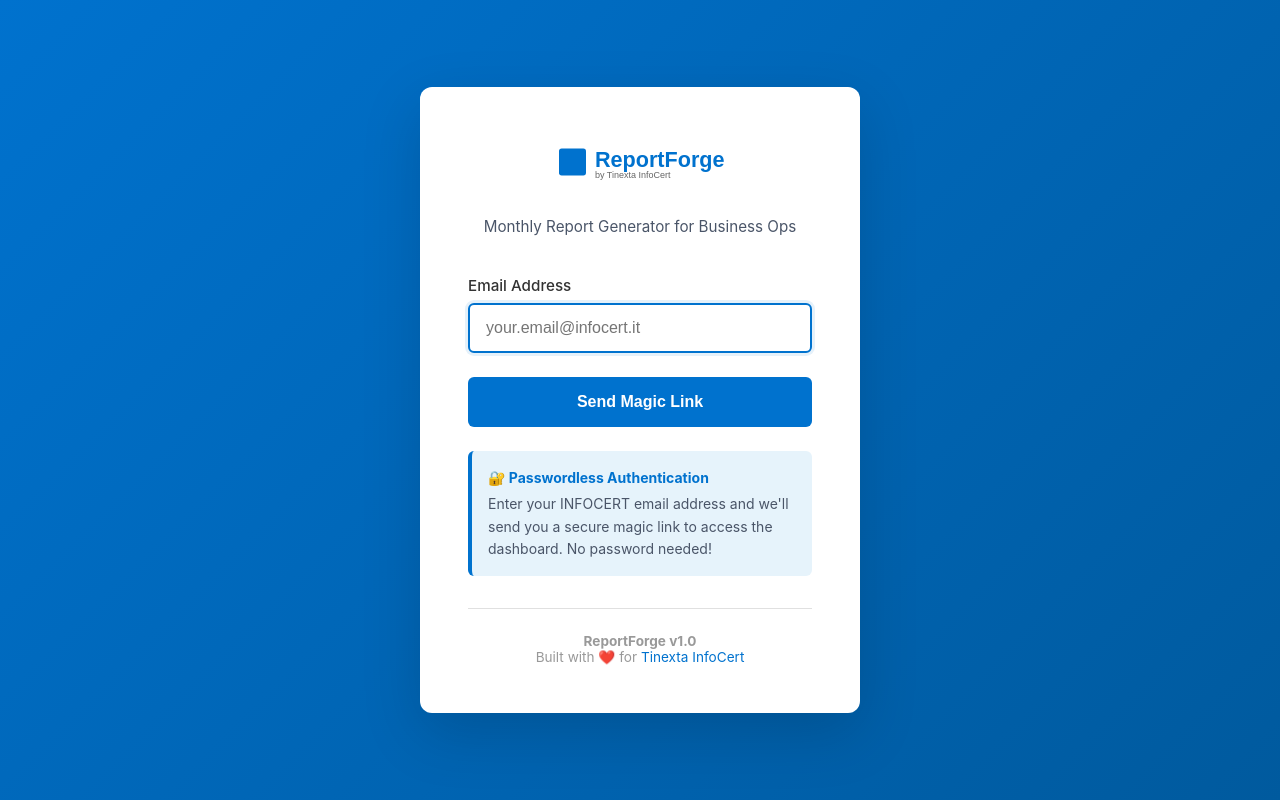
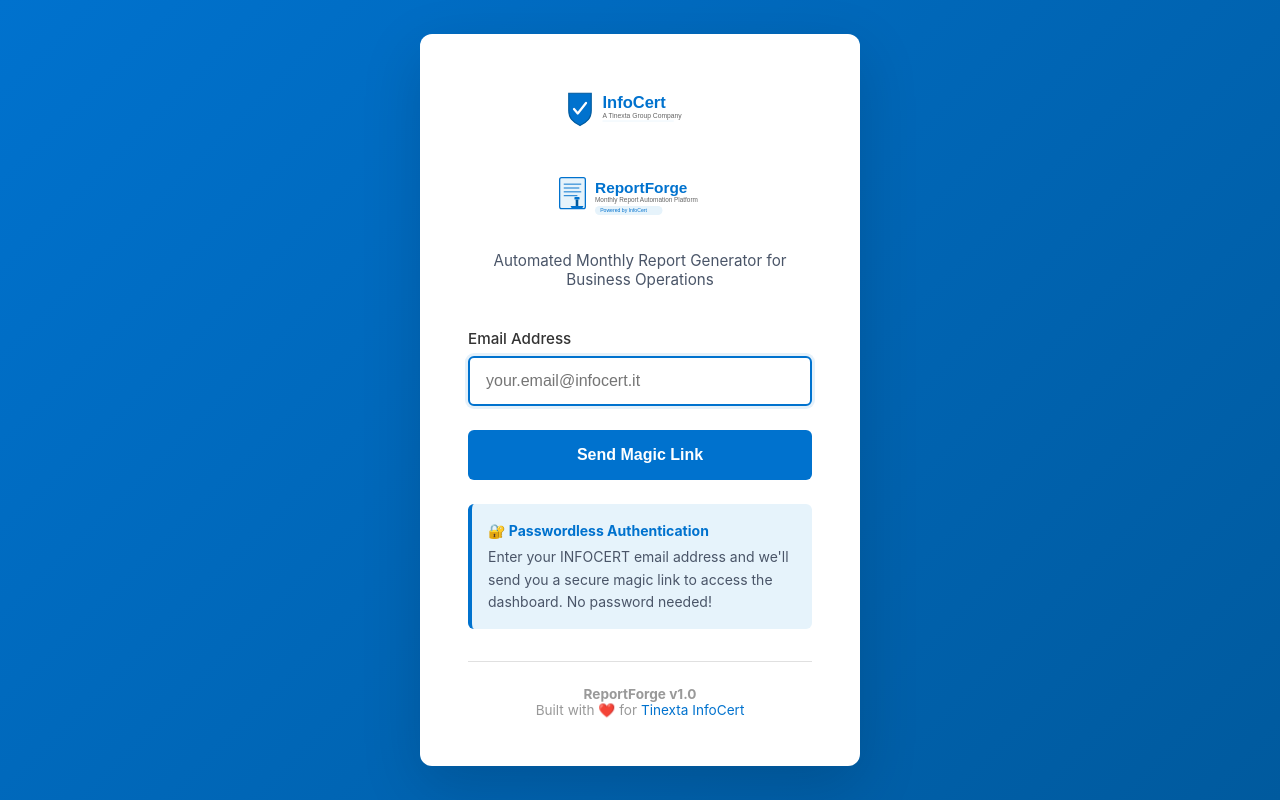
Before and after one commit to ilvolodel/reportforge, a Python web app: template frontend/templates/login.html in a window 1280 px wide. Run offline with Jinja, Linux system fonts and the light colour scheme; the template is opened without the code that fills it, so the values that code supplies are empty.

Commit message:
Add InfoCert and ReportForge logos to login page
- Created professional SVG logo for InfoCert with Tinexta branding
- Created ReportForge branded logo with document/forge icon
- Updated login.html to display both logos
- Logos follow InfoCert corporate identity (#0072CE blue)

```diff
--- a/frontend/templates/login.html
+++ b/frontend/templates/login.html
@@ -182,14 +182,13 @@
 <body>
     <div class="login-container">
         <div class="logo">
-            <!-- Tinexta InfoCert Logo SVG -->
-            <svg class="logo-svg" viewBox="0 0 200 60" xmlns="http://www.w3.org/2000/svg">
-                <rect x="10" y="15" width="30" height="30" fill="#0072CE" rx="3"/>
-                <text x="50" y="35" font-family="Arial, sans-serif" font-size="24" font-weight="bold" fill="#0072CE">ReportForge</text>
-                <text x="50" y="48" font-family="Arial, sans-serif" font-size="10" fill="#666">by Tinexta InfoCert</text>
-            </svg>
+            <!-- InfoCert Logo -->
+            <img src="/static/assets/infocert-logo.svg" alt="InfoCert - A Tinexta Group Company" class="logo-svg" style="max-width: 200px; margin-bottom: 1.5rem;">
 
-            <p>Monthly Report Generator for Business Ops</p>
+            <!-- ReportForge Logo -->
+            <img src="/static/assets/reportforge-logo.svg" alt="ReportForge - Monthly Report Automation" class="logo-svg" style="max-width: 280px; margin-bottom: 1rem;">
+
+            <p style="margin-top: 1rem;">Automated Monthly Report Generator for Business Operations</p>
         </div>
 
         <div id="alert" class="alert"></div>
```
Also changed, not shown: frontend/static/assets/infocert-logo.svg (added), frontend/static/assets/reportforge-logo.svg (added), 1 other file.
